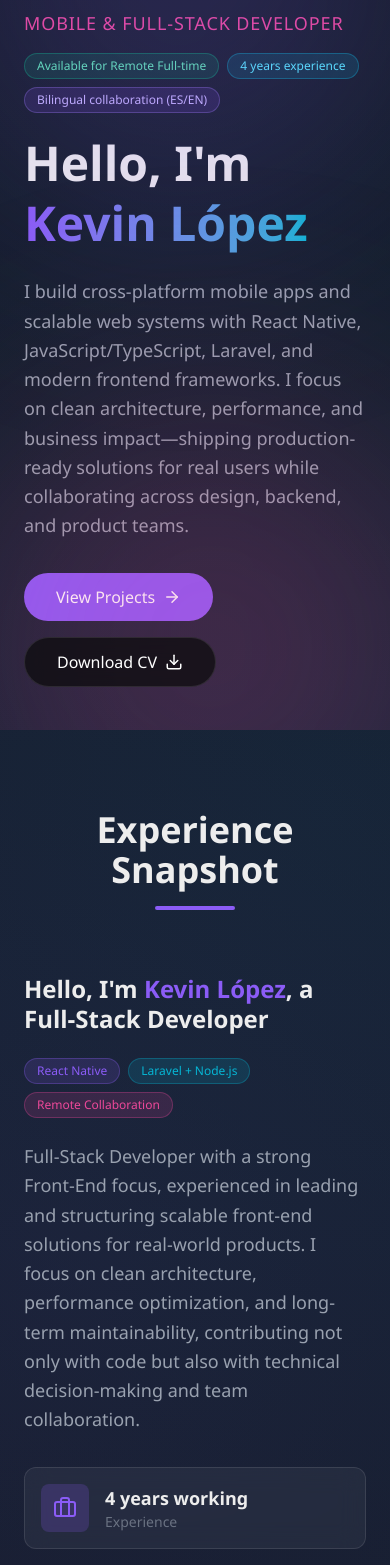
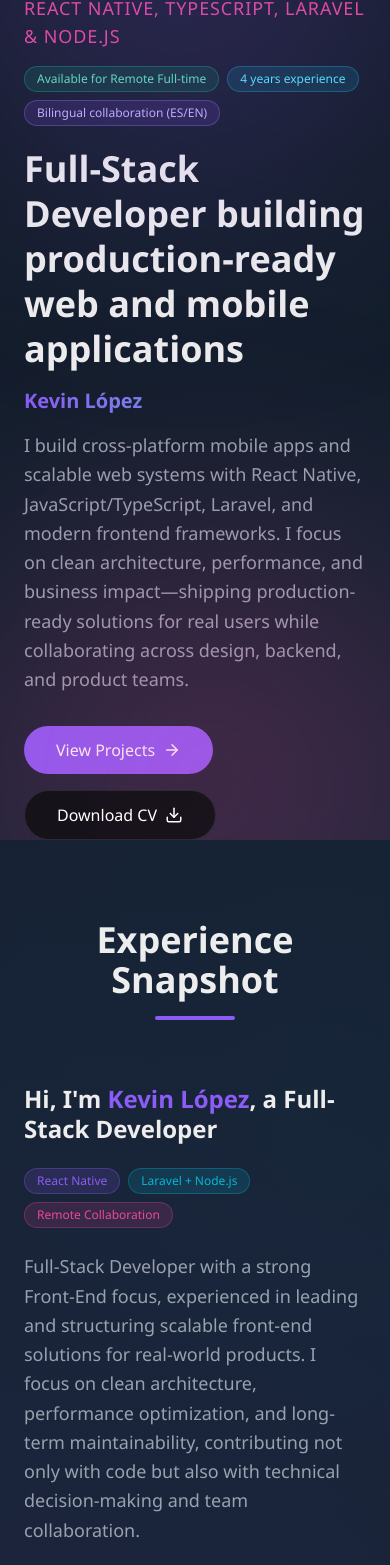
Before and after one commit to nightmare28899/portfolio2.0, a Next.js app: page / in a window 390 px wide. Shown: the part 114-1679 px from the top of the page. Built offline with nearby package versions, Linux system fonts and the light colour scheme; no server answers.

Commit message:
Improve portfolio positioning, copy, project visibility, and hiring CTAs

```diff
--- a/app/layout.tsx
+++ b/app/layout.tsx
@@ -6,7 +6,7 @@ import { LanguageProvider } from "@/context/LanguageContext";
 import ScrollToTop from "@/components/ui/ScrollToTop";
 
 export const metadata: Metadata = {
-  title: "Kevin López | Front-end Developer",
+  title: "Kevin López González | Full-Stack Developer",
   description: "Personal portfolio of Kevin López, showcasing projects and skills.",
 };
 
--- a/app/page.tsx
+++ b/app/page.tsx
@@ -2,7 +2,7 @@ import Hero from "@/components/sections/Hero";
 import About from "@/components/sections/About";
 import Skills from "@/components/sections/Skills";
 import Projects from "@/components/sections/Projects";
-
+import ExperienceTimeline from "@/components/sections/ExperienceTimeline";
 import TechInfrastructure from "@/components/sections/TechInfrastructure";
 import Contact from "@/components/sections/Contact";
 import Footer from "@/components/globals/Footer";
@@ -14,6 +14,7 @@ export default function Home() {
             <About/>
             <Skills/>
             <Projects/>
+            <ExperienceTimeline/>
             <TechInfrastructure/>
             <Contact/>
             <Footer/>
--- a/components/sections/About.tsx
+++ b/components/sections/About.tsx
@@ -51,7 +51,7 @@ export default function About() {
                                     <Briefcase size={24} />
                                 </div>
                                 <div>
-                                    <h4 className="font-bold text-lg">{t.about.experience}</h4>
+                                    <h4 className="font-bold text-lg">4+ years of professional experience</h4>
                                     <p className="text-sm text-gray-500">{t.about.experienceLabel}</p>
                                 </div>
                             </div>
@@ -62,7 +62,7 @@ export default function About() {
                                 </div>
                                 <div>
                                     <h4 className="font-bold text-lg">Remote Full-time</h4>
-                                    <p className="text-sm text-gray-500">9:00 AM – 6:00 PM (Mexico)</p>
+                                    <p className="text-sm text-gray-500">Open to remote full-time roles</p>
                                 </div>
                             </div>
 
--- /dev/null
+++ b/components/sections/ExperienceTimeline.tsx
@@ -0,0 +1,85 @@
+"use client";
+
+import { motion } from "framer-motion";
+
+const experienceItems = [
+  {
+    role: "Full-Stack Developer",
+    company: "Government Digital Platforms (Michoacán)",
+    dates: "[Add exact dates]",
+    responsibilities: [
+      "Built and maintained business-critical platforms used by public institutions.",
+      "Implemented role-based workflows, secure authentication flows, and validation layers.",
+      "Collaborated with stakeholders to refine requirements and deliver production-ready releases."
+    ],
+    achievements: [
+      "Improved internal workflows by replacing manual processes with a centralized digital platform.",
+      "Enabled better operational oversight through centralized reporting and data visibility."
+    ]
+  },
+  {
+    role: "Mobile & Frontend Engineer",
+    company: "Consumer Mobile Products",
+    dates: "[Add exact dates]",
+    responsibilities: [
+      "Developed cross-platform mobile applications with React Native and TypeScript.",
+      "Integrated APIs and optimized app performance for real-world usage spikes.",
+      "Worked with cross-functional teams across product, design, and backend."
+    ],
+    achievements: [
+      "Delivered production features used by active mobile users.",
+      "Improved maintainability through modular architecture and reusable components."
+    ]
+  }
+];
+
+export default function ExperienceTimeline() {
+  return (
+    <section id="experience" className="py-20 bg-black/10">
+      <div className="container mx-auto px-6">
+        <motion.div
+          initial={{ opacity: 0, y: 20 }}
+          whileInView={{ opacity: 1, y: 0 }}
+          transition={{ duration: 0.5 }}
+          viewport={{ once: true }}
+          className="text-center mb-14"
+        >
+          <h2 className="text-4xl font-bold mb-4">Professional Experience</h2>
+          <p className="text-gray-400 max-w-2xl mx-auto">
+            Timeline of product-focused work across web and mobile development, with an emphasis on maintainable architecture, delivery reliability, and business impact.
+          </p>
+          <div className="w-20 h-1 bg-primary mx-auto rounded-full mt-6" />
+        </motion.div>
+
+        <div className="space-y-8">
+          {experienceItems.map((item, index) => (
+            <motion.article
+              key={`${item.role}-${index}`}
+              initial={{ opacity: 0, y: 20 }}
+              whileInView={{ opacity: 1, y: 0 }}
+              transition={{ duration: 0.4, delay: index * 0.08 }}
+              viewport={{ once: true }}
+              className="glass-card rounded-2xl p-6 border border-white/10"
+            >
+              <div className="flex flex-col md:flex-row md:items-center md:justify-between gap-2 mb-4">
+                <h3 className="text-2xl font-semibold">{item.role}</h3>
+                <span className="text-sm text-gray-400">{item.dates}</span>
+              </div>
+              <p className="text-primary font-medium mb-4">{item.company}</p>
+
+              <h4 className="font-semibold mb-2">Responsibilities</h4>
+              <ul className="list-disc pl-6 text-gray-300 space-y-1 mb-4">
+                {item.responsibilities.map((point) => <li key={point}>{point}</li>)}
+              </ul>
+
+              <h4 className="font-semibold mb-2">Key achievements</h4>
+              <ul className="list-disc pl-6 text-gray-300 space-y-1">
+                {item.achievements.map((point) => <li key={point}>{point}</li>)}
+              </ul>
+            </motion.article>
+          ))}
+        </div>
+      </div>
+    </section>
+  );
+}
--- a/components/sections/Hero.tsx
+++ b/components/sections/Hero.tsx
@@ -30,13 +30,13 @@ export default function Hero() {
                         <span className="text-xs md:text-sm px-3 py-1 rounded-full bg-cyan-500/15 border border-cyan-400/30 text-cyan-300">4 years experience</span>
                         <span className="text-xs md:text-sm px-3 py-1 rounded-full bg-violet-500/15 border border-violet-400/30 text-violet-300">Bilingual collaboration (ES/EN)</span>
                     </div>
-                    <h1 className="text-5xl md:text-7xl font-bold mb-6 leading-tight">
-                        {t.hero.greeting} <br />
-                        <span className="text-transparent bg-clip-text bg-linear-to-r from-primary to-accent">
-                            {PERSONAL_INFO.name}
-                        </span>
+                    <h1 className="text-4xl md:text-6xl font-bold mb-4 leading-tight">
+                        Full-Stack Developer building production-ready web and mobile applications
                     </h1>
-                    <p className="text-lg text-gray-400 mb-8 max-w-lg leading-relaxed">
+                    <h2 className="text-xl md:text-2xl mb-4 text-transparent bg-clip-text bg-linear-to-r from-primary to-accent font-semibold">
+                        {PERSONAL_INFO.name}
+                    </h2>
+                    <p className="text-lg text-gray-400 mb-8 max-w-2xl leading-relaxed">
                         {t.hero.description}
                     </p>
 
--- a/components/sections/Projects.tsx
+++ b/components/sections/Projects.tsx
@@ -11,7 +11,7 @@ export default function Projects() {
     const { t } = useLanguage();
     const [selectedProject, setSelectedProject] = useState<ProjectItem | null>(null);
 
-    const featuredProjects = t.projects.items.slice(0, 3);
+    const featuredProjects = t.projects.items;
 
     return (
         <section id="projects" className="py-24 bg-black/20">
--- a/lib/data.ts
+++ b/lib/data.ts
@@ -11,9 +11,9 @@ export const COMPANIES = [
 
 export const PERSONAL_INFO = {
   name: "Kevin López",
-  role: "Mobile & Full-Stack Developer",
+  role: "Full-Stack Developer | React, React Native, TypeScript, Laravel & Node.js",
   bio: "I am a Full-Stack developer with a passion for creating beautiful responsive websites. I have a passion for learning new technologies and practicing by doing projects; I am dedicated to building robust and scalable web applications.",
-  experience: "4 years working",
+  experience: "4+ years of professional experience",
   freelance: "Freelance",
   available: "Available",
   location: "Morelia, Michoacán",
@@ -36,8 +36,8 @@ export const DATA = {
       contact: "Contact",
     },
     hero: {
-      role: "Mobile & Full-Stack Developer",
-      greeting: "Hello, I'm",
+      role: "Full-Stack Developer | React, React Native, TypeScript, Laravel & Node.js",
+      greeting: "Hi, I'm",
       description: "I build cross-platform mobile apps and scalable web systems with React Native, JavaScript/TypeScript, Laravel, and modern frontend frameworks.\n\nI focus on clean architecture, performance, and business impact—shipping production-ready solutions for real users while collaborating across design, backend, and product teams.",
       ctaProject: "View Projects",
       ctaCV: "Download CV",
@@ -48,7 +48,7 @@ export const DATA = {
       title: "Experience Snapshot",
       role: "Full-Stack Developer",
       description: "Full-Stack Developer with a strong Front-End focus, experienced in leading and structuring scalable front-end solutions for real-world products. I focus on clean architecture, performance optimization, and long-term maintainability, contributing not only with code but also with technical decision-making and team collaboration.",
-      experience: "4 years working",
+      experience: "4+ years of professional experience",
       experienceLabel: "Experience",
       freelance: "Freelance",
       available: "Available",
@@ -166,8 +166,8 @@ export const DATA = {
     projects: {
       title: "Selected Work",
       technologies: "Technologies",
-      overview: "Overview",
-      keyResponsibilities: "Key Responsibilities",
+      overview: "Problem",
+      keyResponsibilities: "My Role & What I Built",
       viewSource: "View Source",
       back: "Back to Projects",
       items: [
```
Also changed, not shown: components/sections/Contact.tsx (+7 -2 lines).
